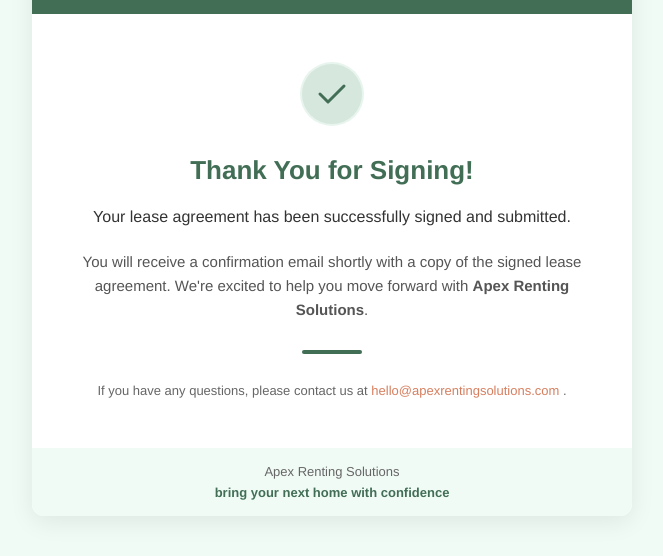
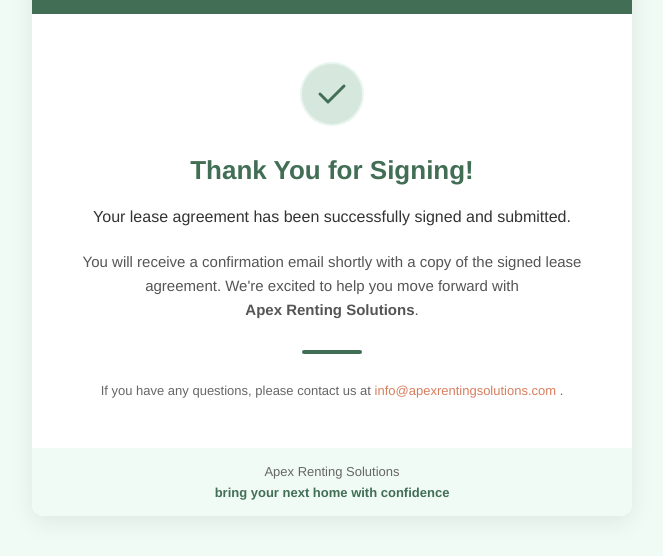
Before and after one commit to ApexTechGUy/logo, a plain HTML site: page index.html in a window 1280 px wide. Shown: the part 204-760 px from the top of the page, without its empty margins (308-971 px from the left). Drawn offline with Linux system fonts and the light colour scheme.

Commit message:
Update index.html

```diff
--- a/index.html
+++ b/index.html
@@ -44,7 +44,7 @@
 
                 <p style="margin:0 0 20px; font-size:15px; line-height:1.6; color:#555; text-align:center;">
                   You will receive a confirmation email shortly with a copy of the signed lease agreement.
-                  We're excited to help you move forward with <strong>Apex Renting Solutions</strong>.
+                  We're excited to help you move forward with<br> <strong>Apex Renting Solutions</strong>.
                 </p>
 
                 <!-- Accent divider -->
@@ -53,8 +53,8 @@
                 <!-- Note -->
                 <p style="margin:20px 0 0; font-size:13px; color:#666; line-height:1.4; text-align:center;">
                   If you have any questions, please contact us at
-                  <a href="mailto:hello@apexrentingsolutions.com" style="color:#d77e5e; text-decoration:none;">
-                    hello@apexrentingsolutions.com
+                  <a href="mailto:info@apexrentingsolutions.com" style="color:#d77e5e; text-decoration:none;">
+                    info@apexrentingsolutions.com
                   </a>.
                 </p>
               </td>
```
